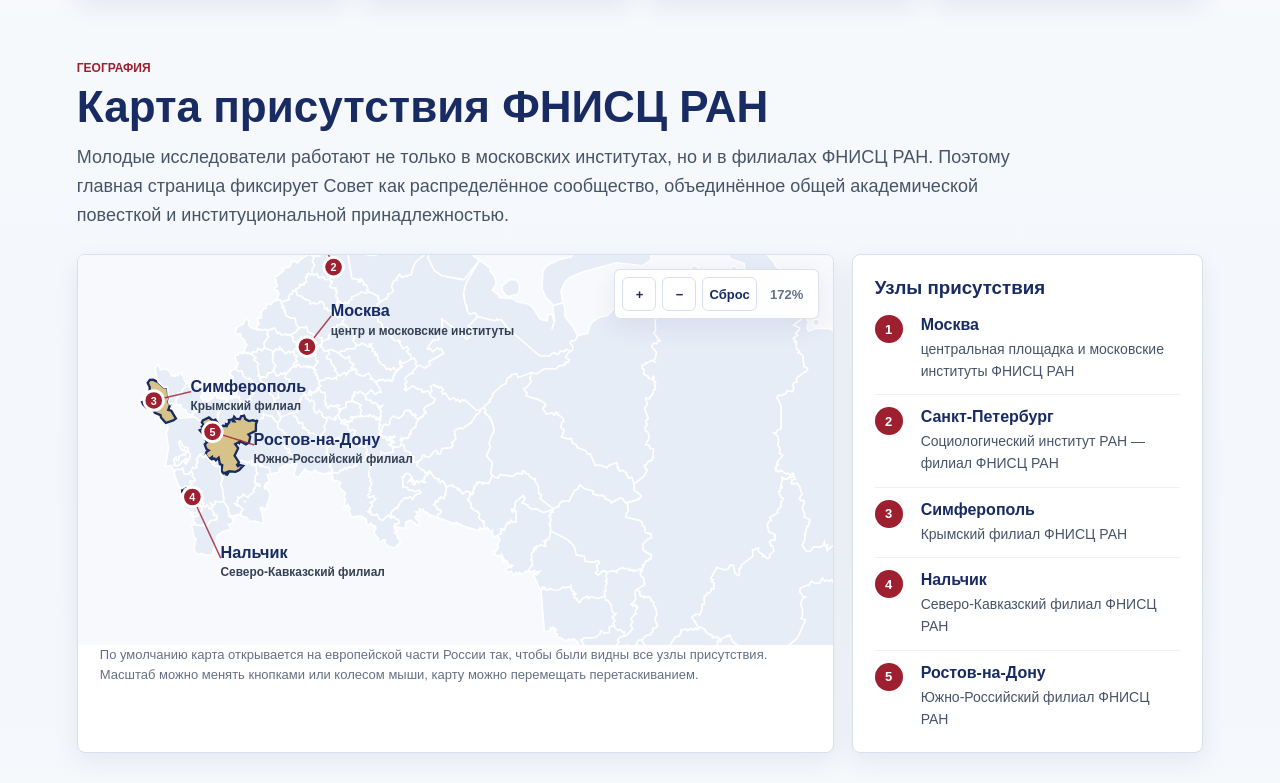
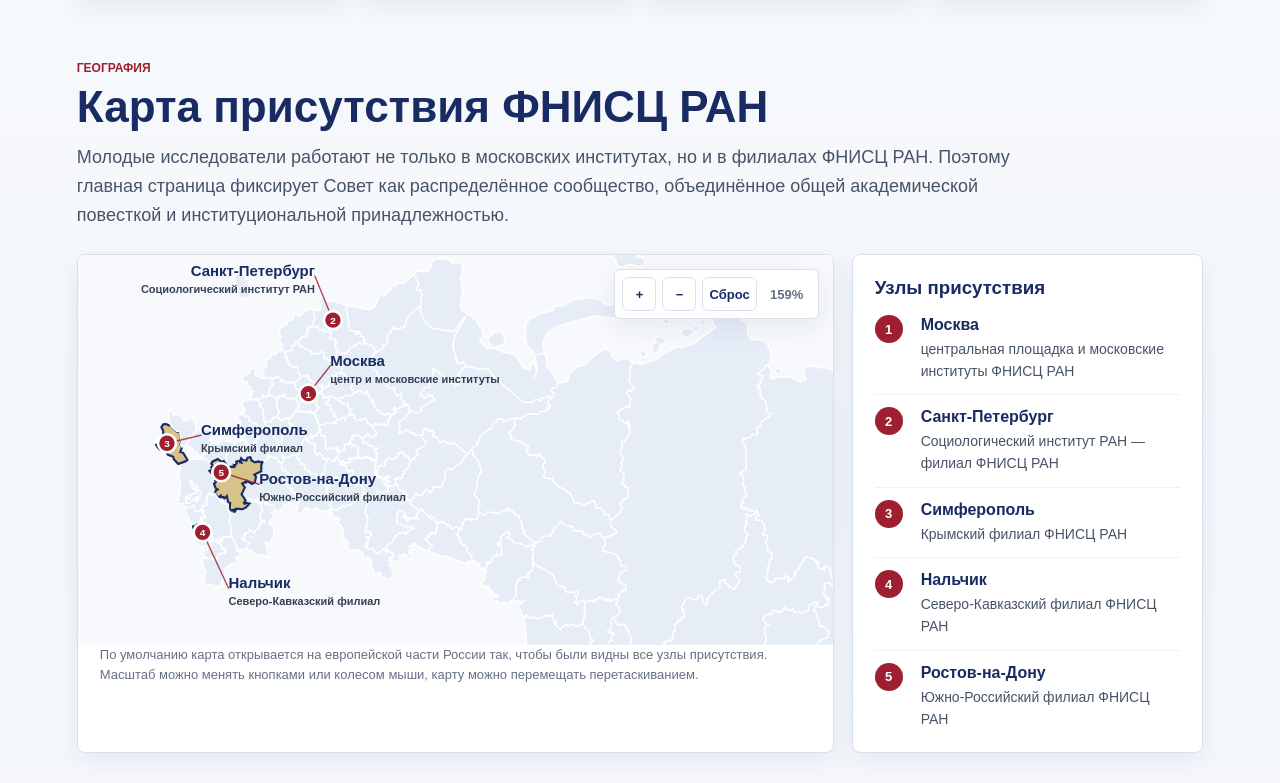
Before and after one commit to Arseniy24RUS/SMU-FNISC-platform, a Next.js app: page / in a window 1280 px wide. Shown: the part 1677-2460 px from the top of the page. Built offline with nearby package versions, Linux system fonts and the light colour scheme; no server answers.

Commit message:
Adjust default map viewport to include all labels

```diff
--- a/src/components/PresenceMapViewer.tsx
+++ b/src/components/PresenceMapViewer.tsx
@@ -26,10 +26,10 @@
 const ZOOM_STEP = 1.22;
 
 const DEFAULT_BOUNDS = {
-  x: 80,
-  y: 132,
-  width: 610,
-  height: 360
+  x: 70,
+  y: 78,
+  width: 650,
+  height: 390
 };
 
 const INITIAL_TRANSFORM: Transform = {
```
